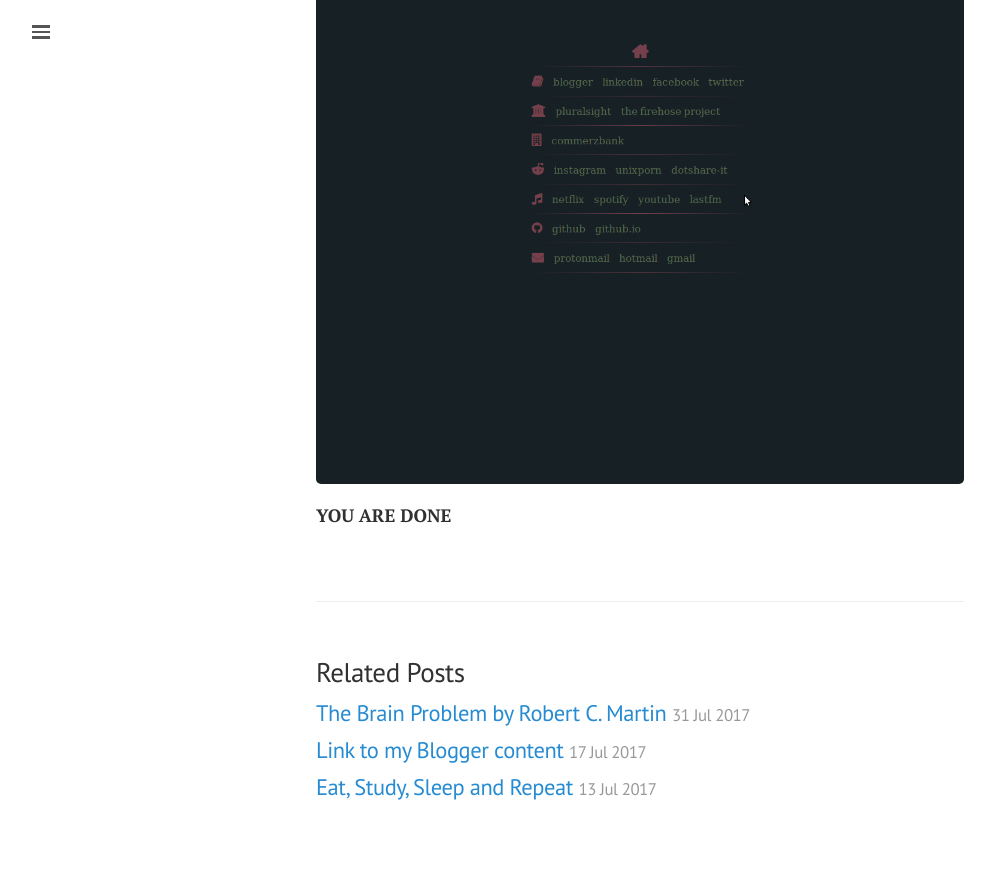
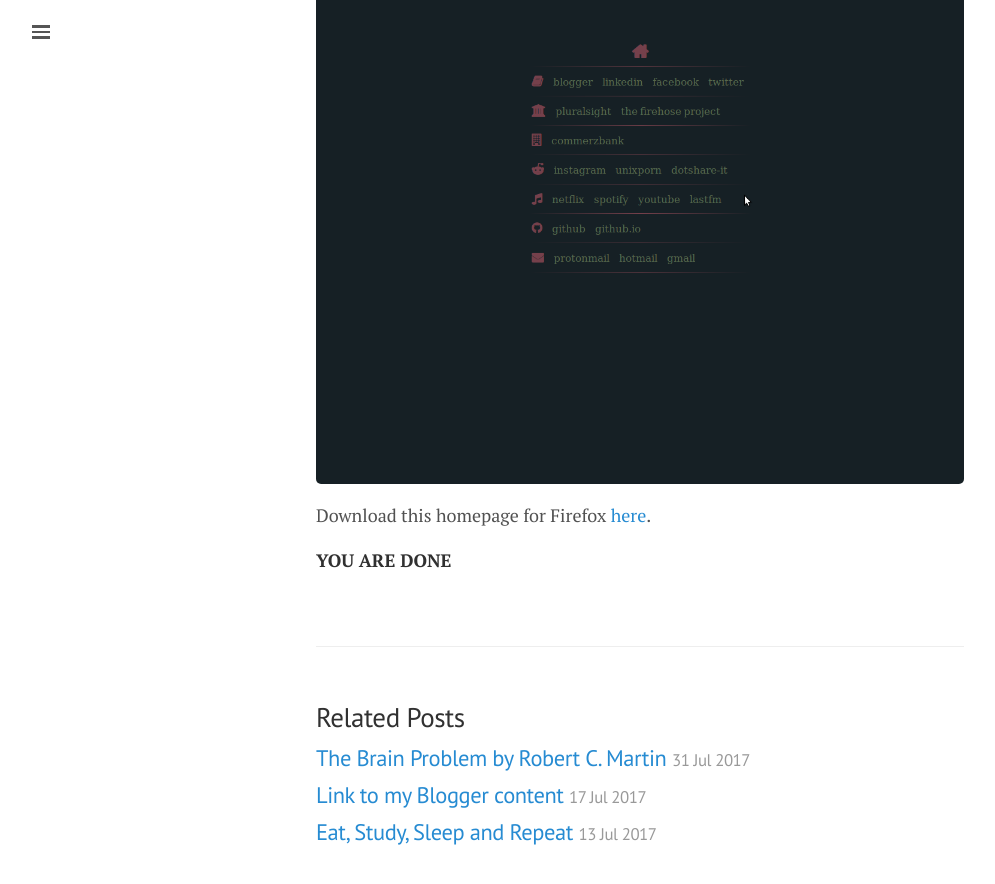
Before and after one commit to lgeurts/lgeurts.github.io, a Jekyll site: the page built from _posts/2017-07-11-bunsenlabs-linux-setup-notes-for dell-inspiron-6000.md, in a window 1280 px wide and 900 px high, scrolled down 16816 px. Shown: the top 884 px of the window, without its empty margins (0-995 px from the left). Built offline with Jekyll 4.4.1, drawn with Linux system fonts in a browser that asks for light colours; nearby versions of some CDN libraries; comment, search, counter and statistics services are not loaded; before the commit the page ends 17671 px from its top, so only the background shows below that.

Commit message:
Test, blog not updating

```diff
--- a/_posts/2017-07-11-bunsenlabs-linux-setup-notes-for dell-inspiron-6000.md
+++ b/_posts/2017-07-11-bunsenlabs-linux-setup-notes-for dell-inspiron-6000.md
@@ -449,4 +449,6 @@
 
 ![Firefox Web Browser](/assets/firefox.png)
 
+Download this homepage for Firefox [here](https://github.com/unix121/homepage).
+
 **YOU ARE DONE**
```
